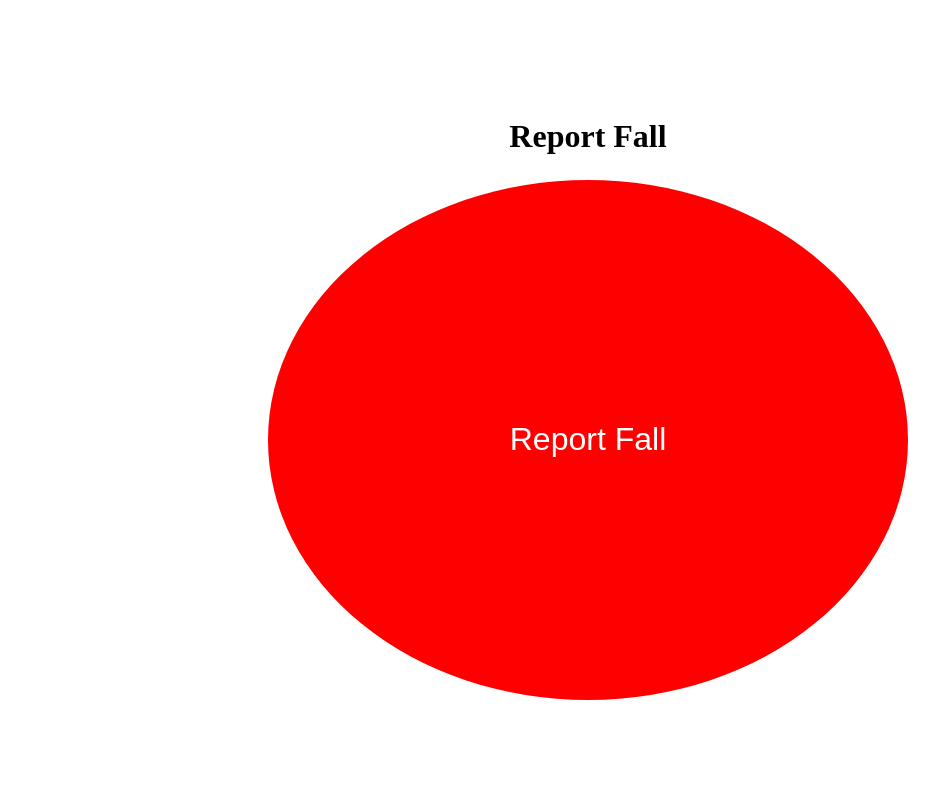
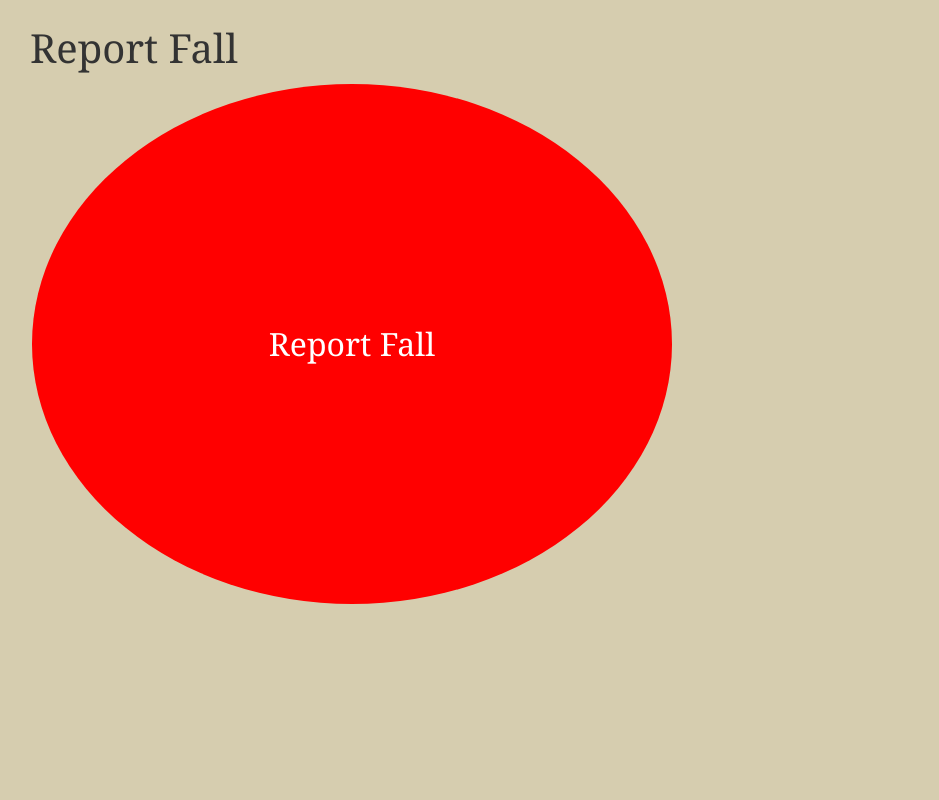
Before and after one commit to I-GUN-I/Dev_tool-Project, a Django app: page /index/ in a window 1280 px wide. Shown: the whole page, without its empty margins (52-991 px from the left). Run offline with Django 4.2, Linux system fonts and the light colour scheme; some libraries are stand-ins or nearby versions.

Commit message:
add alot

```diff
--- a/safestep/report/templates/base.html
+++ b/safestep/report/templates/base.html
@@ -31,31 +31,26 @@
         .navbar-custom {
             background-color: #463300;
         }
+        .custom-button {
+            background-color: #ff0000 !important;
+            border: none !important;
+            color: white !important;
+            padding: 20px !important;
+            text-align: center !important;
+            display: inline-block !important;
+            margin: 4px 2px !important;
+            cursor: pointer !important;
+            width: 50vw !important;
+            height: 65vh !important;
+            border-radius: 50% !important;
+            font-size: 200% !important;
+        }
     </style>
 </head>
 
 <body>
     {% block nav %}
-    <nav class="navbar navbar-expand-lg navbar-custom p-3">
-        <div class="container-fluid">
-            <div class="collapse navbar-collapse" id="navbarNav">
-                <ul class="navbar-nav ms-auto">
-                    {% if user.is_authenticated %}
-                        <li class="nav-item">
-                            <p class="nav-link text-light">Welcome, {{ user.username }}</p>
-                        </li>
-                        <li class="nav-item">
-                            <a class="nav-link text-light" href="{% url 'logout' %}"><b>Logout</b></a>
-                        </li>
-                    {% else %}
-                        <li class="nav-item">
-                            <a class="nav-link text-light" href="{% url 'login' %}"><b>Login</b></a>
-                        </li>
-                    {% endif %}
-                </ul>
-            </div>
-        </div>
-    </nav>
+        {% include 'nav.html' %}
     {% endblock %}
 
     <div class="container py-4">
--- a/safestep/report/templates/index.html
+++ b/safestep/report/templates/index.html
@@ -1,48 +1,10 @@
-
-<!DOCTYPE html>
-<html lang="en">
-<head>
-    <meta charset="UTF-8">
-    <meta name="viewport" content="width=device-width, initial-scale=1.0">
-    <title>Document</title>
-    <style>
-        body, html {
-            height: 100%;
-            margin: 0;
-        }
-
-        .center {
-            display: flex;
-            justify-content: center;
-            align-items: center;
-            height: 100vh;
-            flex-direction: column;
-        }
-
-        .button {
-            background-color: #ff0000;
-            border: none;
-            color: white;
-            padding: 20px;
-            text-align: center;
-            text-decoration: none;
-            display: inline-block;
-            margin: 4px 2px;
-            cursor: pointer;
-            width: 50vw;
-            height: 65vh;
-            border-radius: 50%;
-            font-size: 200%;
-        }
-    </style>
-</head>
-<body>
+{% extends 'base.html' %}
+{% block content %}
     <div class="center">
         <h1>Report Fall</h1>
         <form action="/report/" method="POST">
             {% csrf_token %}
-            <button type="submit" class="button">Report Fall</button>
+            <button type="submit" class="custom-button">Report Fall</button>
         </form>
     </div>
-</body>
-</html>
+{% endblock %}
--- /dev/null
+++ b/safestep/report/templates/nav.html
@@ -0,0 +1,53 @@
+<!DOCTYPE html>
+<html lang="en">
+
+<head>
+    <meta charset="UTF-8">
+    <meta name="viewport" content="width=device-width, initial-scale=1.0">
+    <link rel="stylesheet" href="https://cdnjs.cloudflare.com/ajax/libs/font-awesome/5.15.4/css/all.min.css">
+    <style>
+        .search-form {
+            display: flex;
+            align-items: center;
+            width: 300px;
+            position: relative;
+        }
+
+        .search-input {
+            border: none;
+            outline: none;
+            border-radius: 50px;
+            padding: 10px 20px;
+            width: 100%;
+            box-shadow: none;
+        }
+
+        .search-button {
+            background: none;
+            border: none;
+            color: #666;
+            font-size: 1.2em;
+            cursor: pointer;
+            position: absolute;
+            right: 20px;
+        }
+        .search-input::-webkit-search-cancel-button {
+            -webkit-appearance: none;
+            appearance: none;
+        }
+    </style>
+</head>
+    {% if user.is_authenticated %}
+        <div class="navbar navbar-expand-lg navbar-light bg-primary text-white">
+            <div class="container-fluid">
+                <a class="navbar-brand text-white" href="/">Library</a>
+                <div class="d-flex align-items-center">
+                    <div class="text-white me-3">{{ user.username }}</div>
+                    <a href="{% url 'profile' user.id %}" class="btn btn-info me-2">Profile</a>
+                    <a href="{% url 'logout' %}" class="btn btn-danger">Logout</a>
+                </div>
+            </div>
+        </div>
+    {%endif%}
+
+</html>
--- a/safestep/report/urls.py
+++ b/safestep/report/urls.py
@@ -8,4 +8,5 @@ urlpatterns = [
     path("login/", views.LoginView.as_view(), name='login'),
     path("register/", views.RegisterView.as_view(), name='register'),
     path('logout', views.LogoutView.as_view(), name="logout"),
+    path('profile/<int:user_id>/', views.UserProfileView.as_view(), name='profile'),
 ]
--- a/safestep/report/views.py
+++ b/safestep/report/views.py
@@ -99,3 +99,12 @@ class RegisterView(View):
             'form': form
         }
         return render(request, 'authentication/register.html', context)
+
+class UserProfileView(View):
+    def get(self, request,user_id):
+        customer = Customer.objects.get(pk=user_id)
+        context = {
+            'customer' : customer
+        }
+        # เรนเดอร์เทมเพลตพร้อมกับส่ง context ไป
+        return render(request, 'profile.html',context)
```
Also changed, not shown: safestep/report/templates/profile.html (added, +44 -0 lines).
